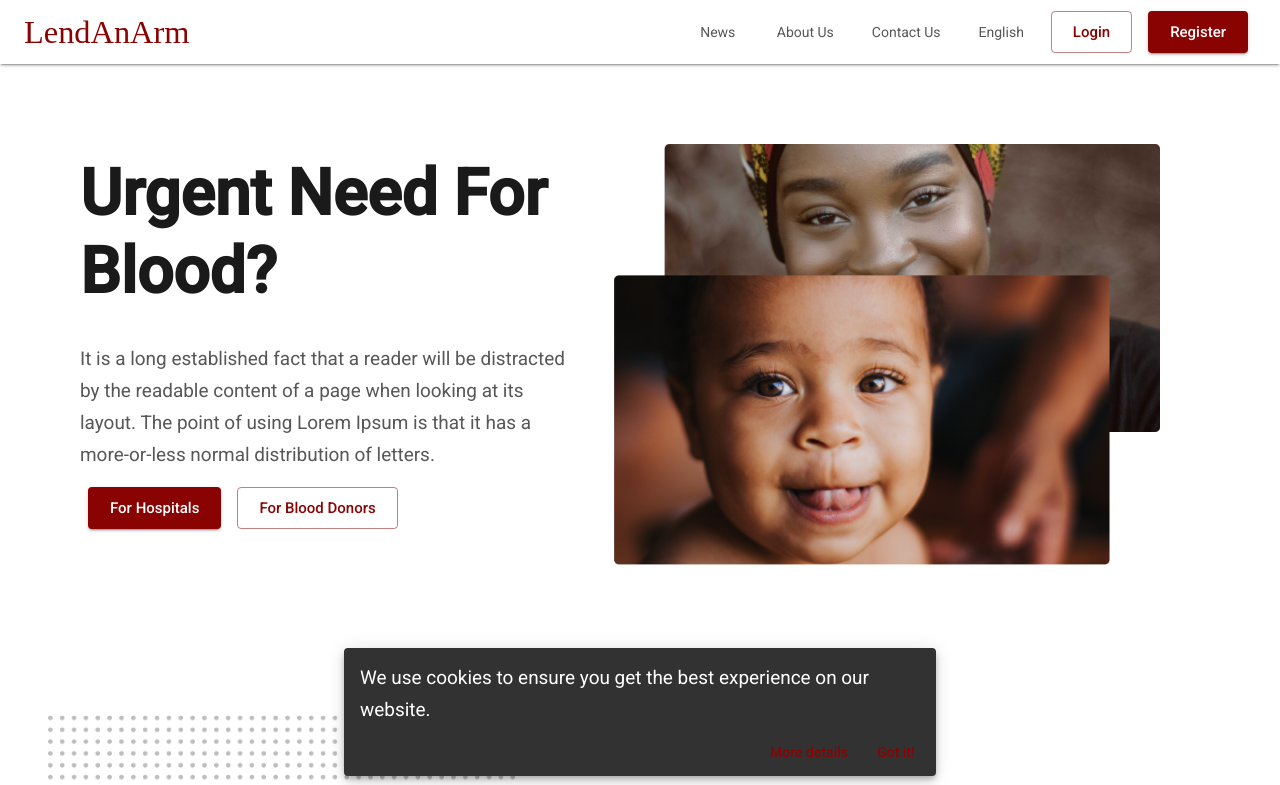
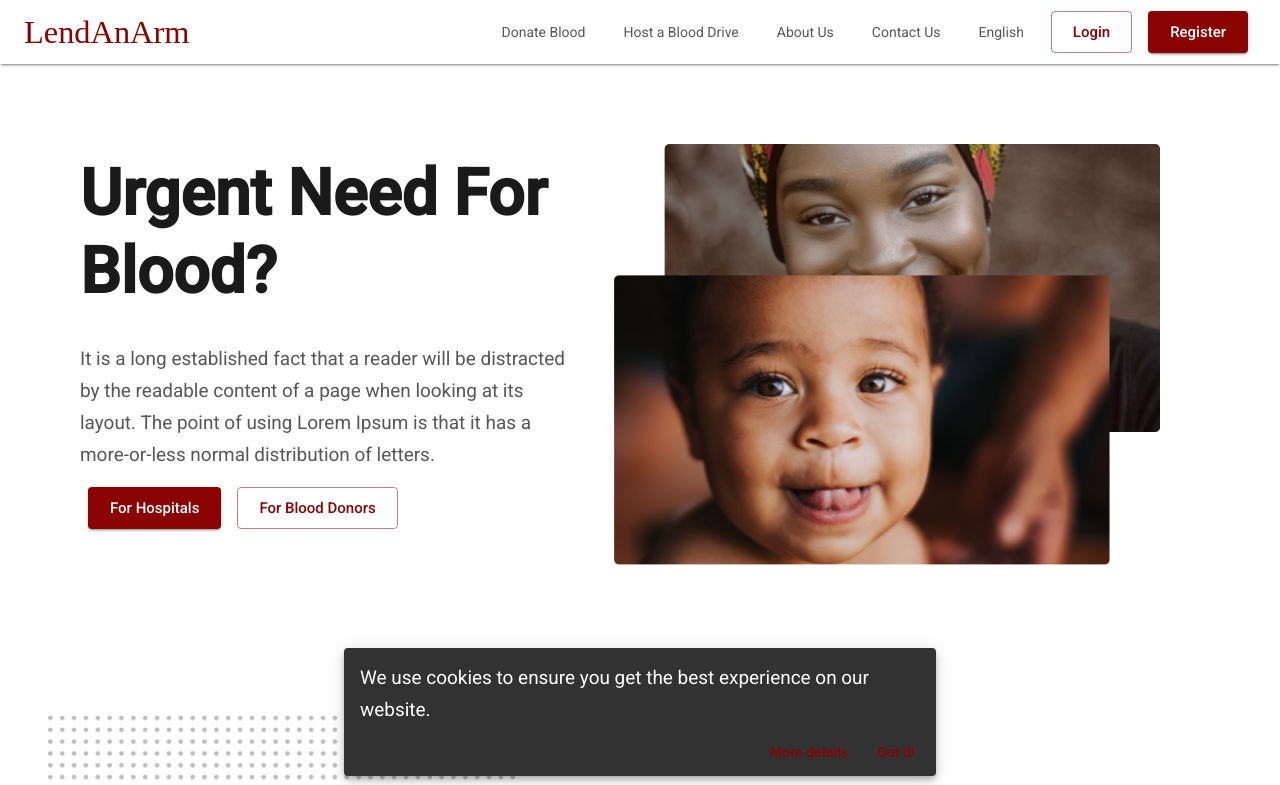
Before and after one commit to lendanarm/lendanarm-web, a React (Create React App) app: page / in a window 1280 px wide. Shown: the top 785 px of the page. Built offline with nearby package versions, Linux system fonts and the light colour scheme; the HTML template or start-up script is replaced by a standard one; a web font is replaced by a local one.

Commit message:
Updated navbar

```diff
--- a/src/logged_out/components/Main.js
+++ b/src/logged_out/components/Main.js
@@ -44,7 +44,7 @@ class Main extends PureComponent {
 
   selectBlog = () => {
     smoothScrollTop();
-    document.title = "WaVer - Blog";
+    document.title = "Lend An Arm - Blog";
     this.setState({ selectedTab: "Blog" });
   };
 
--- a/src/logged_out/components/navigation/NavBar.js
+++ b/src/logged_out/components/navigation/NavBar.js
@@ -55,8 +55,13 @@ function NavBar(props) {
   } = props;
   const menuItems = [
     {
-      link: "/blog",
-      name: "News",
+      link: "/donate",
+      name: "Donate Blood",
+      icon: <BookIcon className="text-white" />
+    },
+    {
+      link: "/host",
+      name: "Host a Blood Drive",
       icon: <BookIcon className="text-white" />
     },
     {
```
